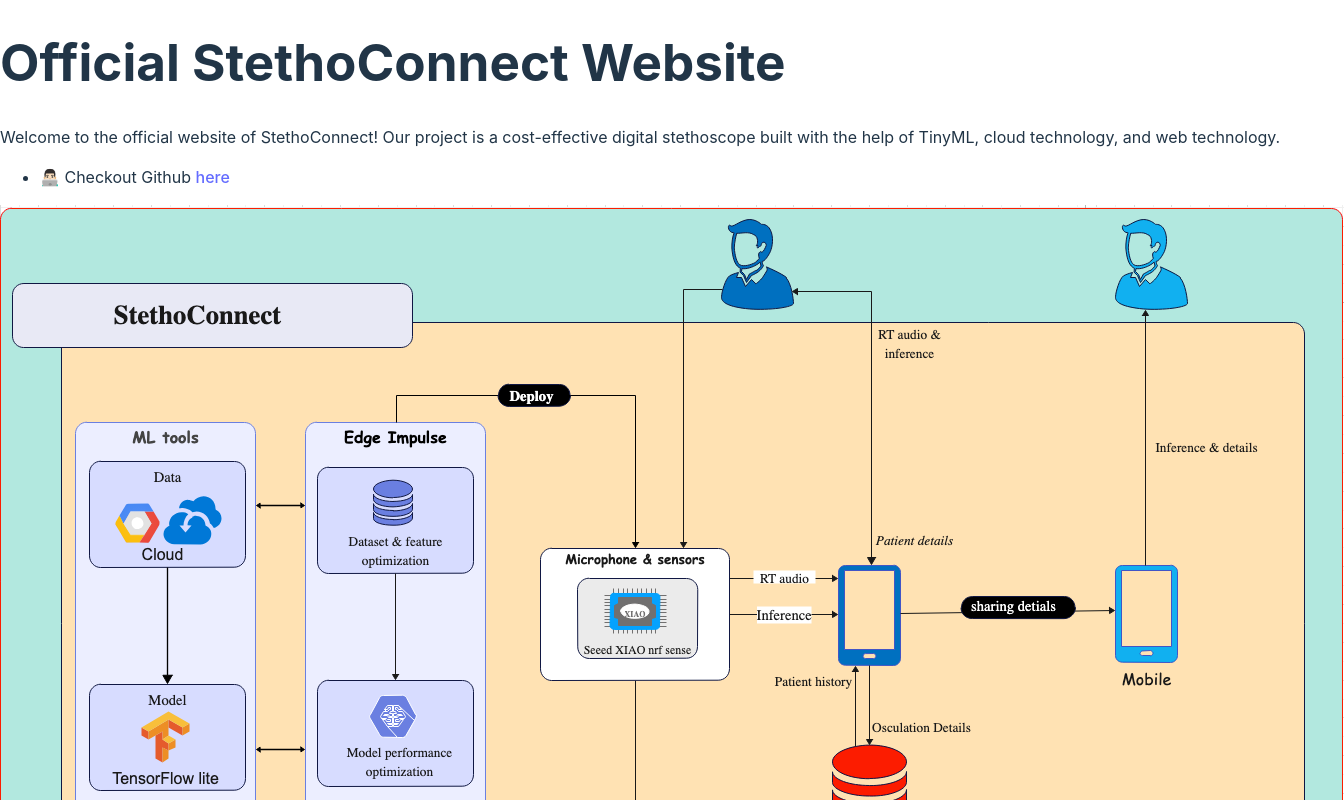
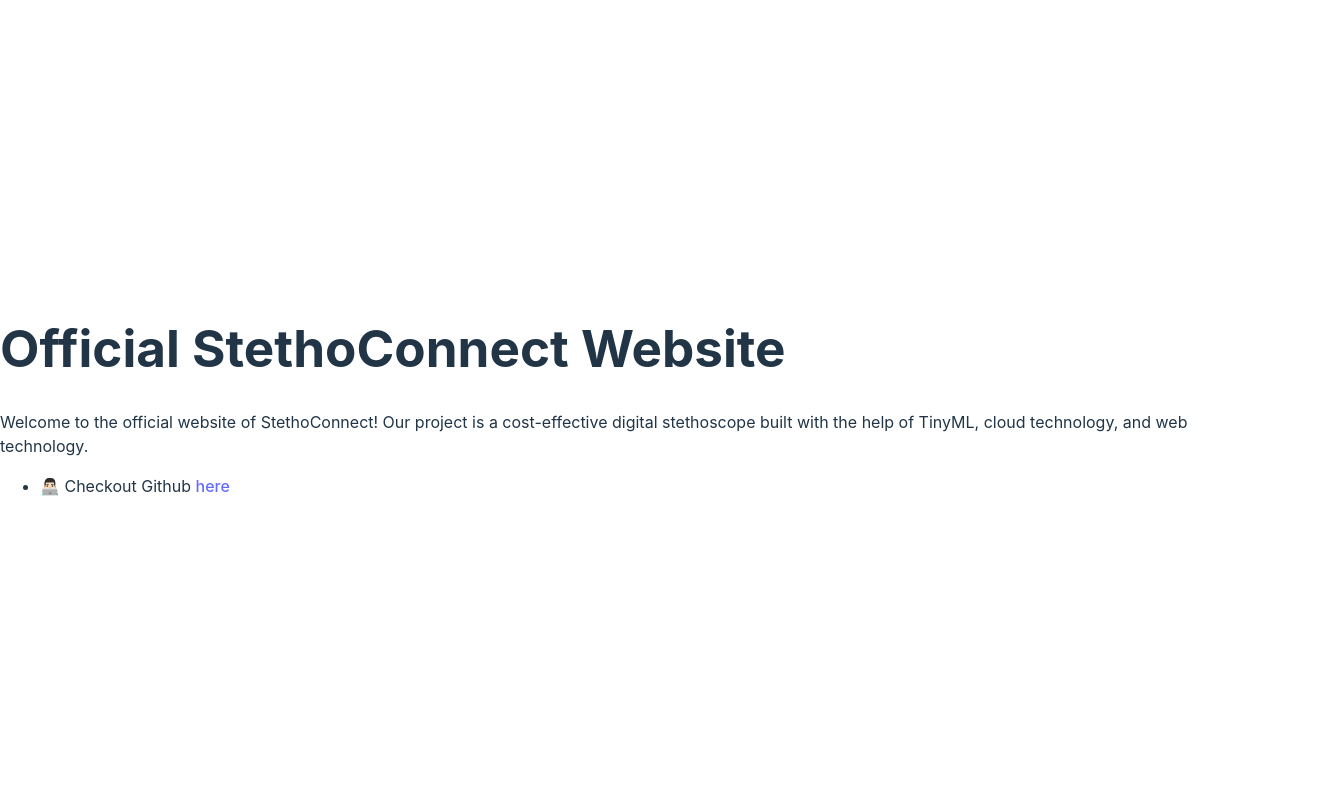
Before and after one commit to StethoConnect/website, a React (Vite) app: page / in a window 1280 px wide. Shown: the top 800 px of the page, 1344 px wide, since content can reach past the window. Built offline with nearby package versions, Linux system fonts and the light colour scheme.

Commit message:
docs(.svg): removed system architecture svg file

```diff
--- a/src/App.jsx
+++ b/src/App.jsx
@@ -18,9 +18,6 @@
             </li>
           </ul>
         </div>
-<div className="container-fluid">
-        <img src="sysd.png" alt="System Architecture" />
-      </div>
       </div>
     </div>
   );
```
Also changed, not shown: sysd.png (deleted).
